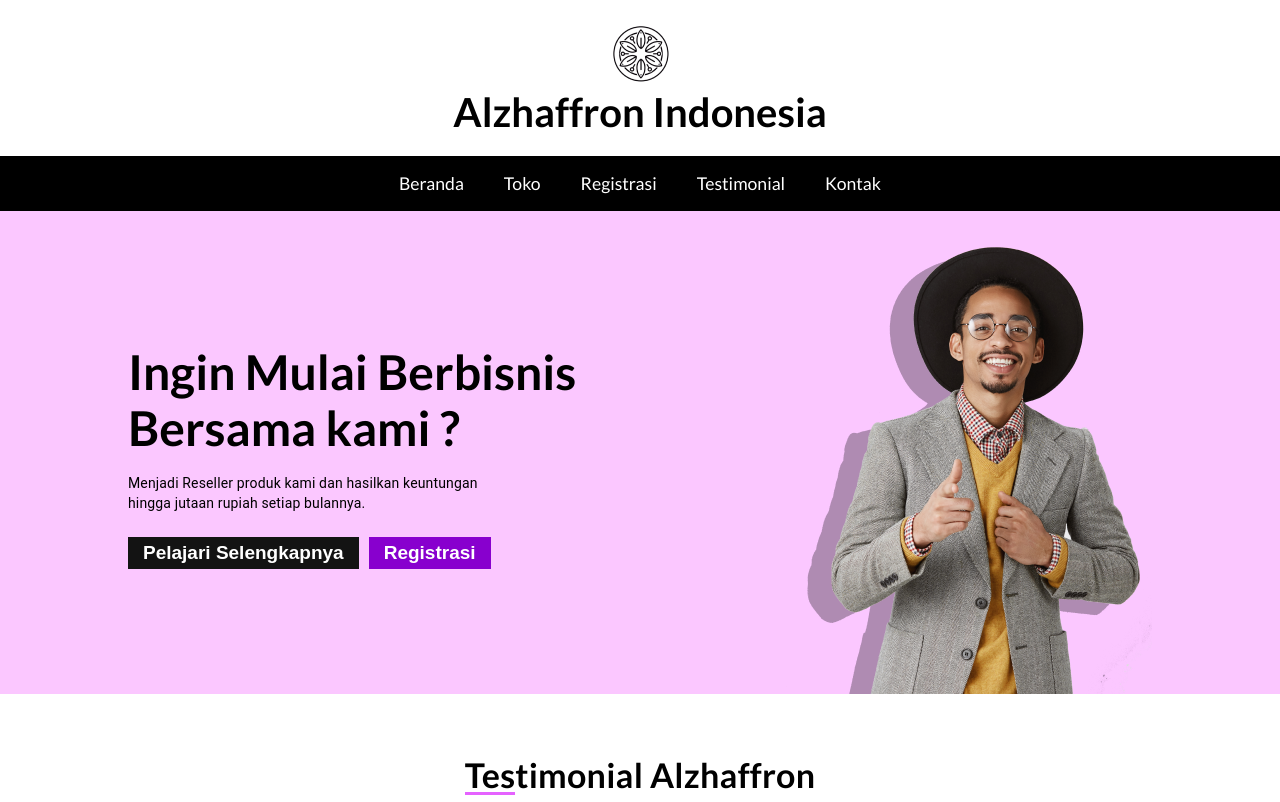
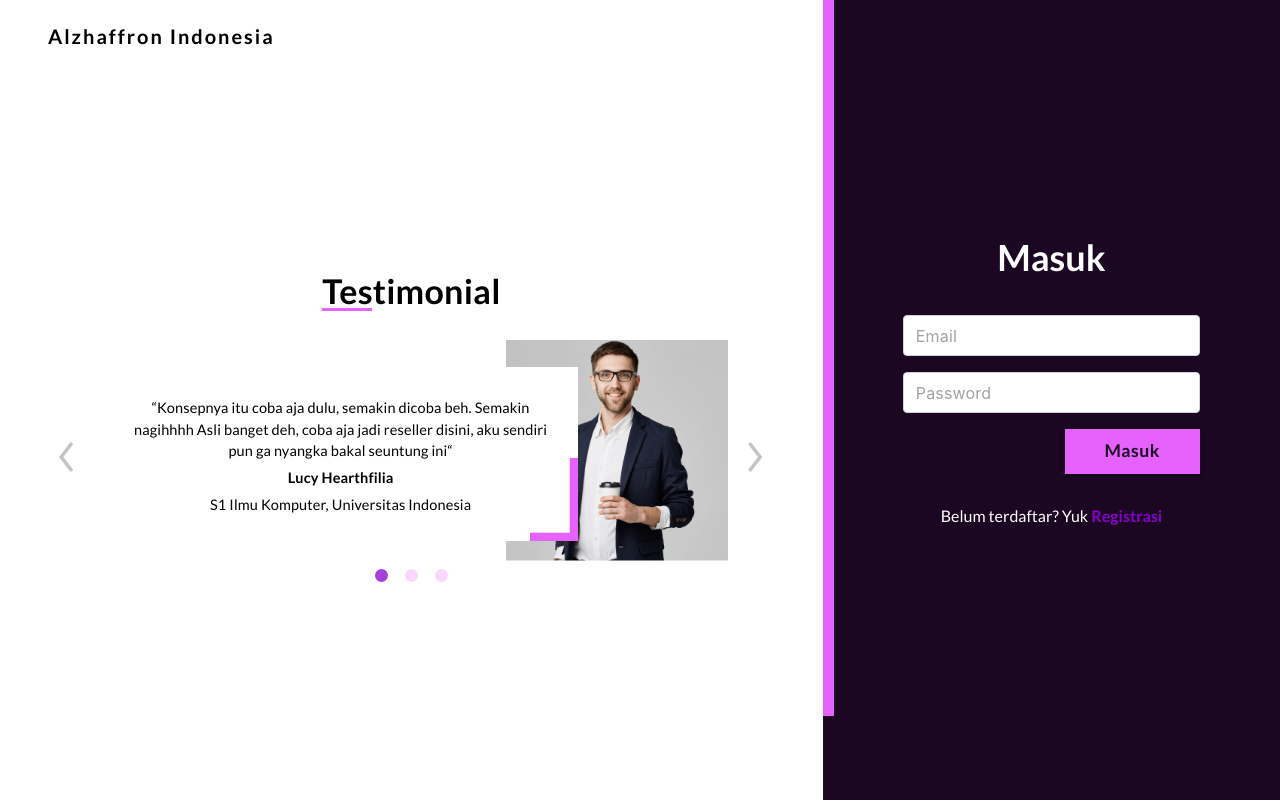
Before and after one commit to Alzhaffron-Indonesia/client-side, a React (Create React App) app: page / in a window 1280 px wide. Shown: the top 802 px of the page. Built offline with nearby package versions, Linux system fonts and the light colour scheme.

Commit message:
bismillah fix 2

```diff
--- a/src/Router.js
+++ b/src/Router.js
@@ -16,8 +16,8 @@ const Router = () => {
             <ReduxProvider store={reduxStore}>
             <BrowserRouter>
                 <Switch>
-                    <Route exact path={ROUTES.LANDING} component={Landing} />
-                    <Route exact path={ROUTES.LOGIN} component={LoginContainer} />
+                    <Route exact path={ROUTES.LANDING} component={LoginContainer} />
+                    <Route exact path={ROUTES.LOGIN} component={Landing} />
                     <Route exact path={ROUTES.REGISTER} component={Register} />
                     <Route exact path={ROUTES.REGISTERRESELLER} component={RegisterReseller} />
                     <Route exact path={ROUTES.SHOP} component={Shop} />
```
